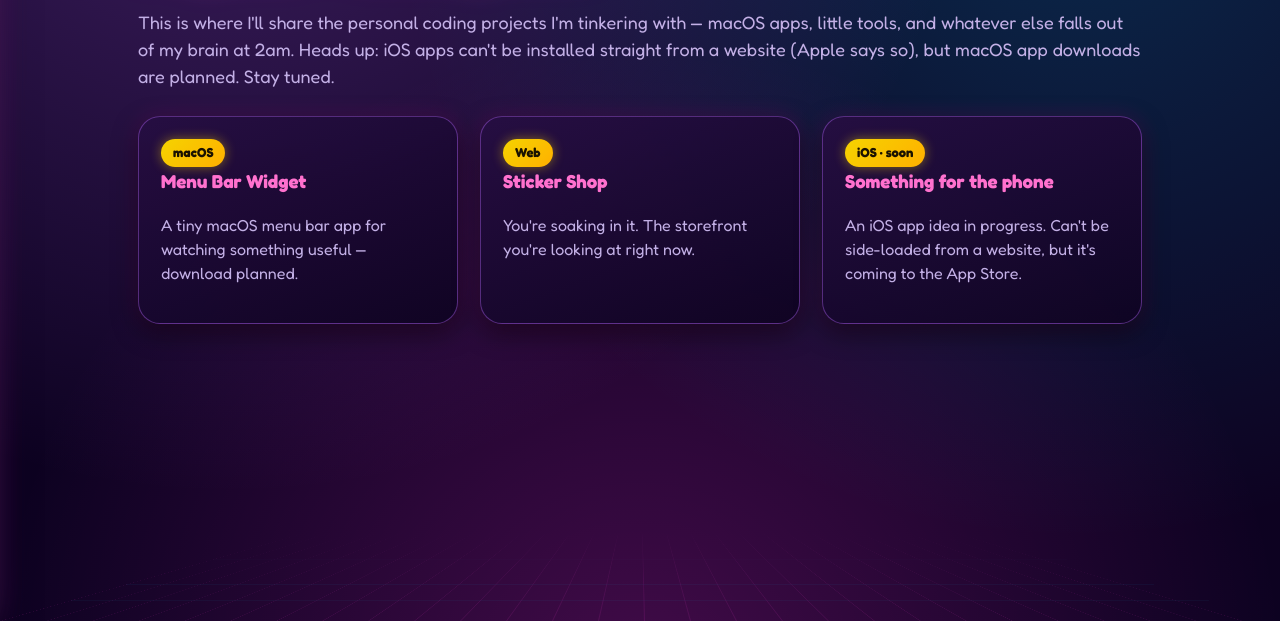
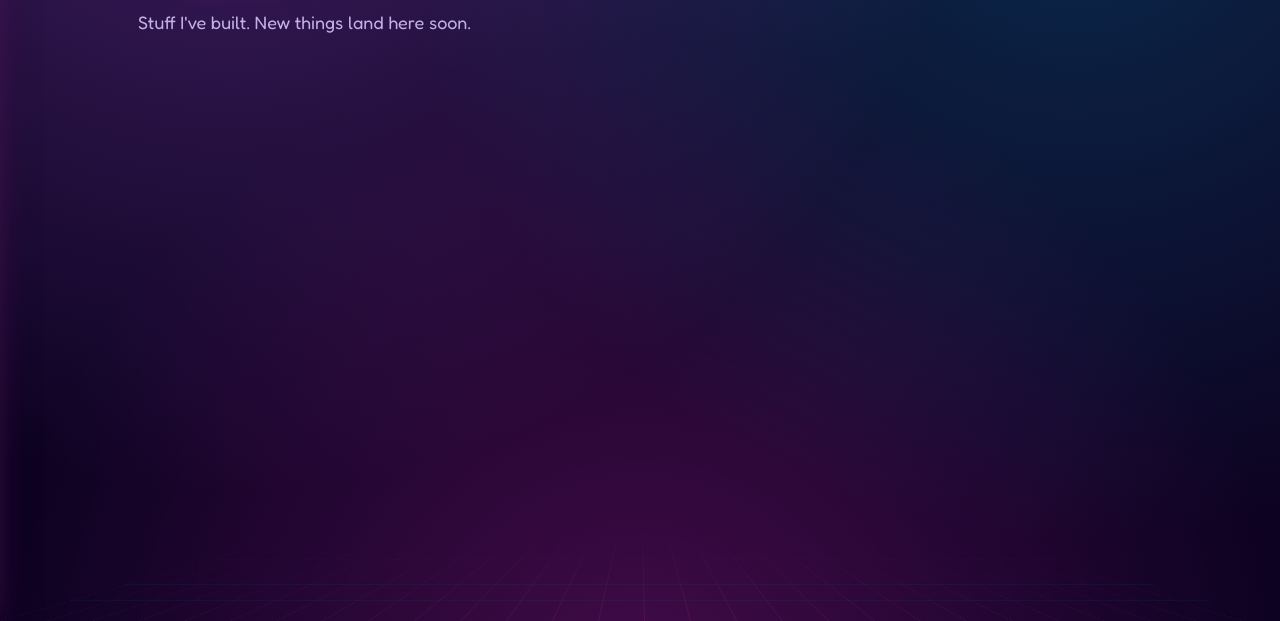
Before and after one commit to kainewhouse/100percent-juice, a plain HTML site: page docs/projects.html in a window 1280 px wide. Shown: the part 179-800 px from the top of the page. Drawn offline with Linux system fonts and the light colour scheme.

Commit message:
Projects page: remove placeholder project cards
Co-Authored-By: Claude Opus 5.5 <noreply@anthropic.com>
Claude-Session: https://claude.ai/code/session_01DMtAZUBZDd77MN7R8MeTBP

```diff
--- a/docs/projects.html
+++ b/docs/projects.html
@@ -28,31 +28,10 @@
   </nav>
 
   <main class="wrap">
-    <h1 class="page-title">Projects — coming soon</h1>
-    <p class="lede">
-      This is where I'll share the personal coding projects I'm tinkering with —
-      macOS apps, little tools, and whatever else falls out of my brain at 2am.
-      Heads up: iOS apps can't be installed straight from a website (Apple says so),
-      but macOS app downloads are planned. Stay tuned.
-    </p>
+    <h1 class="page-title">Projects</h1>
+    <p class="lede">Stuff I've built. New things land here soon.</p>
 
-    <div class="project-grid">
-      <article class="project-card">
-        <span class="badge">macOS</span>
-        <h3>Menu Bar Widget</h3>
-        <p>A tiny macOS menu bar app for watching something useful — download planned.</p>
-      </article>
-      <article class="project-card">
-        <span class="badge">Web</span>
-        <h3>Sticker Shop</h3>
-        <p>You're soaking in it. The storefront you're looking at right now.</p>
-      </article>
-      <article class="project-card">
-        <span class="badge">iOS · soon</span>
-        <h3>Something for the phone</h3>
-        <p>An iOS app idea in progress. Can't be side-loaded from a website, but it's coming to the App Store.</p>
-      </article>
-    </div>
+    <div class="project-grid" id="project-grid"></div>
   </main>
 
   <script src="js/app.js"></script>
```
Also changed, not shown: 1 other file.
